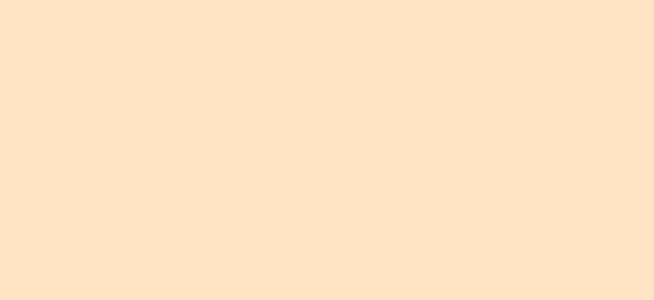
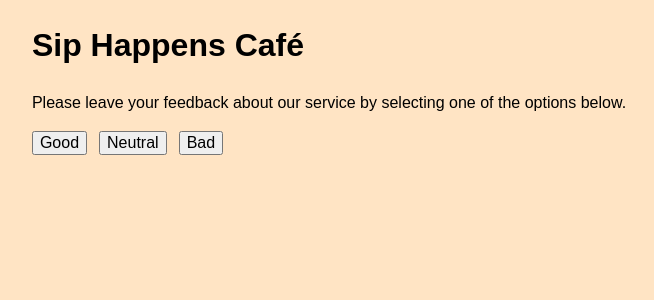
Before and after one commit to qboww/goit-react-hw-02, a React (Vite) app: page / in a window 1280 px wide. Shown: the top 300 px of the page, without its empty margins (311-965 px from the left). Built offline with nearby package versions, Linux system fonts and the light colour scheme.

Commit message:
hw: done

```diff
--- a/src/App.jsx
+++ b/src/App.jsx
@@ -1,15 +1,47 @@
 import "./App.css";
+import { useState, useEffect } from "react";
 
 import Description from "./components/Description/Description";
 import Options from "./components/Options/Options";
 import Feedback from "./components/Feedback/Feedback";
 
 const App = () => {
+  const [feedback, setFeedback] = useState(() => {
+    const storedFeedback = JSON.parse(localStorage.getItem("feedback"));
+    return storedFeedback || { good: 0, neutral: 0, bad: 0 };
+  });
+
+  useEffect(() => {
+    localStorage.setItem("feedback", JSON.stringify(feedback));
+  }, [feedback]);
+
+  const updateFeedback = (feedbackType) => {
+    setFeedback((prevFeedback) => ({
+      ...prevFeedback,
+      [feedbackType]: prevFeedback[feedbackType] + 1,
+    }));
+  };
+
+  const totalFeedback = feedback.good + feedback.neutral + feedback.bad;
+  const positiveFeedback =
+    totalFeedback > 0 ? Math.round((feedback.good / totalFeedback) * 100) : 0;
+
+  const handleReset = () => {
+    setFeedback({ good: 0, neutral: 0, bad: 0 });
+  };
+
   return (
-    <div className="container">
-      <Description></Description>
-      <Options></Options>
-      <Feedback></Feedback>
+    <div>
+      <Description />
+      <Options updateFeedback={updateFeedback} />
+      {totalFeedback > 0 && (
+        <Feedback
+          feedback={feedback}
+          totalFeedback={totalFeedback}
+          positiveFeedback={positiveFeedback}
+          handleReset={handleReset}
+        />
+      )}
     </div>
   );
 };
--- a/src/components/Description/Description.jsx
+++ b/src/components/Description/Description.jsx
@@ -1,3 +1,10 @@
-const Description = () => {};
+const Description = () => {
+  return (
+    <div>
+      <h1>Sip Happens Café</h1>
+      <p>Please leave your feedback about our service by selecting one of the options below.</p>
+    </div>
+  );
+};
 
 export default Description;
--- a/src/components/Feedback/Feedback.jsx
+++ b/src/components/Feedback/Feedback.jsx
@@ -1,3 +1,15 @@
-const Feedback = () => {};
+const Feedback = ({ feedback, totalFeedback, positiveFeedback, handleReset }) => {
+  return (
+    <div>
+      <h2>Feedback</h2>
+      <p>Good: {feedback.good}</p>
+      <p>Neutral: {feedback.neutral}</p>
+      <p>Bad: {feedback.bad}</p>
+      <p>Total: {totalFeedback}</p>
+      <p>Positive feedback: {positiveFeedback}%</p>
+      <button onClick={handleReset}>Reset</button>
+    </div>
+  );
+};
 
 export default Feedback;
--- a/src/components/Options/Options.jsx
+++ b/src/components/Options/Options.jsx
@@ -1,3 +1,13 @@
-const Options = () => {};
+import css from "./Options.module.css";
+
+const Options = ({ updateFeedback }) => {
+  return (
+    <div className={css.buttonsWrapper}>
+      <button onClick={() => updateFeedback("good")}>Good</button>
+      <button onClick={() => updateFeedback("neutral")}>Neutral</button>
+      <button onClick={() => updateFeedback("bad")}>Bad</button>
+    </div>
+  );
+};
 
 export default Options;
--- a/src/components/Options/Options.module.css
+++ b/src/components/Options/Options.module.css
@@ -0,0 +1,4 @@
+.buttonsWrapper {
+  display: flex;
+  gap: 12px;
+}
--- a/src/index.css
+++ b/src/index.css
@@ -4,7 +4,7 @@
   font-weight: 400;
 
   color-scheme: light dark;
-  color: rgba(255, 255, 255, 0.87);
+  color: black;
   background-color: bisque;
 
   font-synthesis: none;
@@ -19,6 +19,10 @@ body {
 
 li {
   list-style: none;
+}
+
+button{
+  cursor: pointer;
 }
 
 .container {
```
Also changed, not shown: src/App.css (line endings or trailing spaces).
